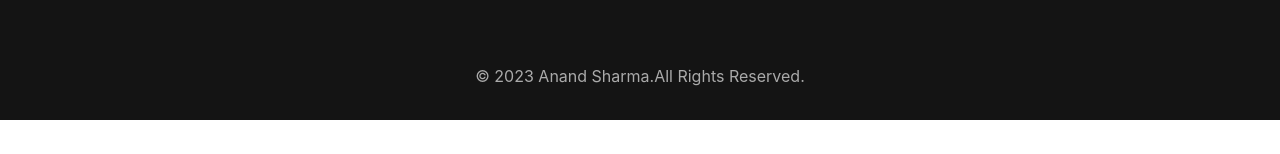
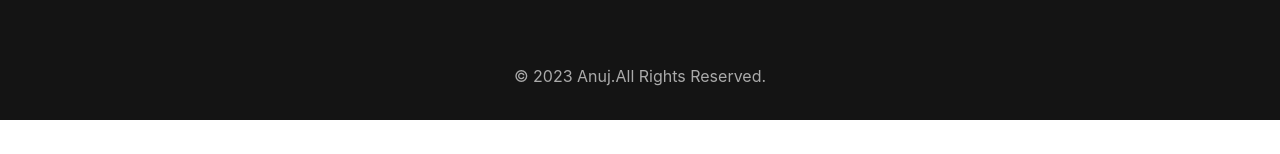
Before and after one commit to anuj1624/crypto_app, a React (Create React App) app: page /coins/1 in a window 1280 px wide. Shown: the part 347-501 px from the top of the page. Built offline with nearby package versions, Linux system fonts and the light colour scheme; no server answers.

Commit message:
Update Footer.jsx

```diff
--- a/src/components/Footer.jsx
+++ b/src/components/Footer.jsx
@@ -36,7 +36,7 @@ Have a nice day!
       </Stack>
     <Text
     textAlign={'center'}>
-    © 2023 Anand Sharma.All Rights Reserved.
+    © 2023 Anuj.All Rights Reserved.
 
     </Text>
     </Box>
```
